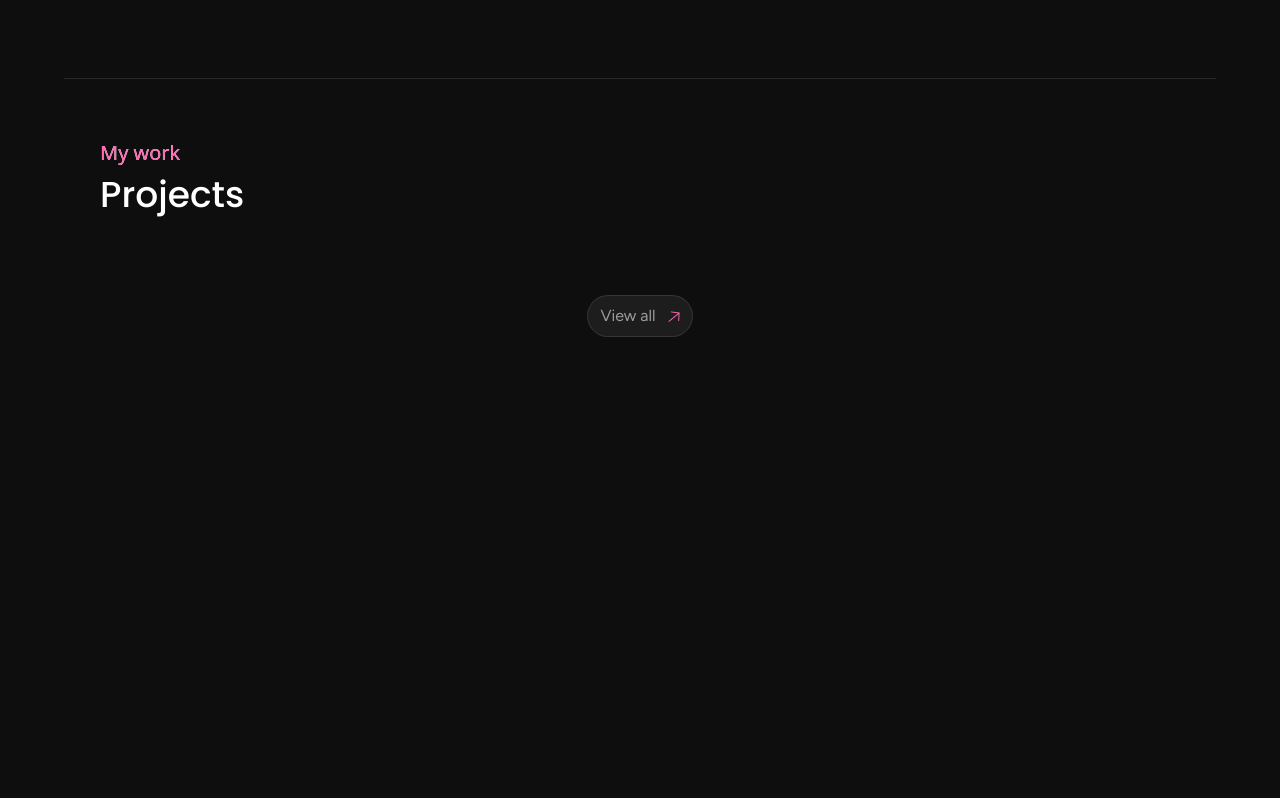
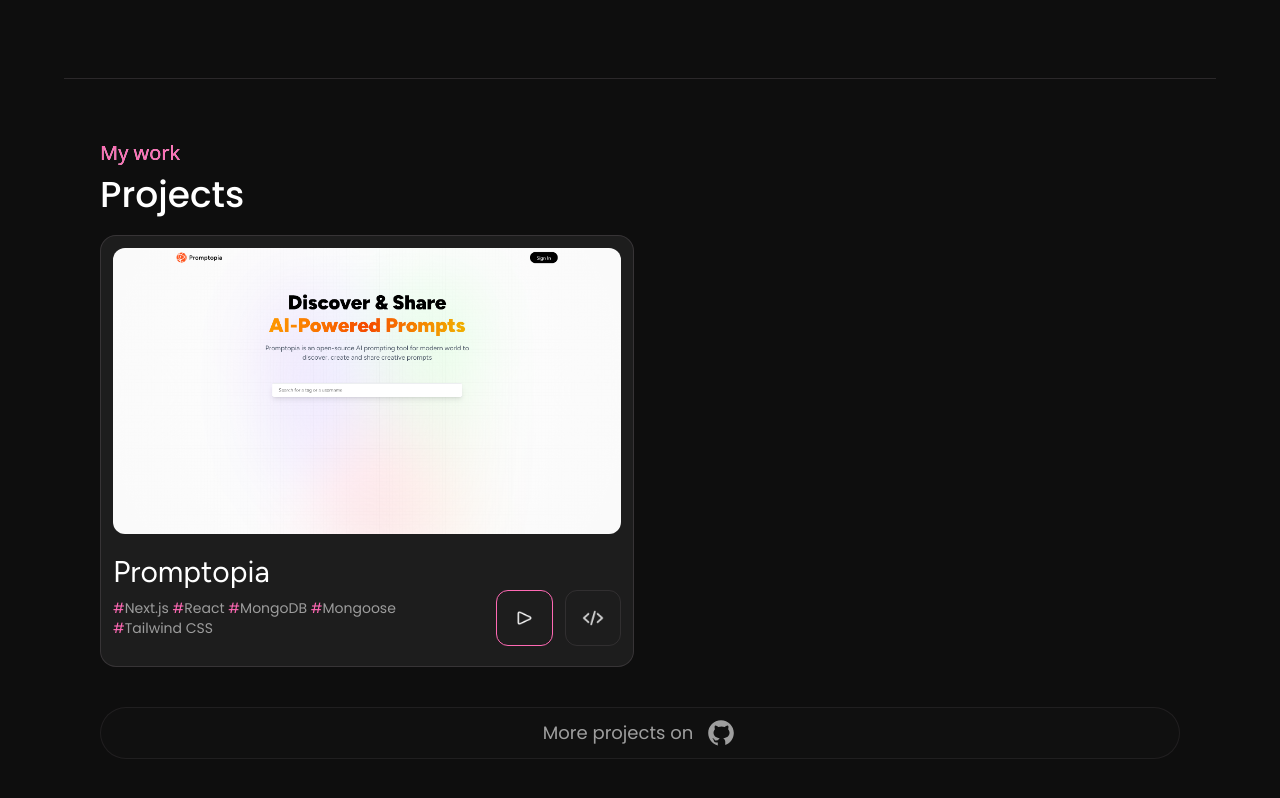
Before and after one commit to lay2ss/portfolio, a React (Vite) app: page /#home in a window 1280 px wide. Shown: the part 906-1704 px from the top of the page. Before the commit the page ends 1283 px from the top, so only its background shows below. Built offline with nearby package versions, Linux system fonts and the light colour scheme.

Commit message:
add section

```diff
--- a/src/components/ProjectsCard.jsx
+++ b/src/components/ProjectsCard.jsx
@@ -1,22 +1,21 @@
-const ProjectsCard = ({image, tools, header, desc}) => {
+const ProjectsCard = ({image, tools, header}) => {
   return (
     <>
     <div className="card-border p-3">
         <div className="flex justify-center">
-            <img src={image} alt="project image" className="object-cover"/>
+            <img src={image}  alt="project image" className="object-cover rounded-xl hover:scale-105 transition-transform duration-300 cursor-pointer"/>
         </div>
-        <p className="poppins-400 mt-4 border-t-1 border-b-1 btn-border p-1">{tools}</p>
-        <h2 className="mt-2 figtree-400">{header}</h2>
-        <p className="mt-2 mb-3 poppins-400">{desc}</p>
-        <div className="flex gap-5">
-            <button className="btn-card p-2 figtree-400">
-                <span>LIVE</span>
+        <h2 className="mt-5 figtree-400">{header}</h2>
+        <div className="flex gap-7 justify-between items-center mb-2">
+        <p className="poppins-400 text-sm">{tools}</p>
+        <div className="flex gap-3 h-min">
+            <button className="btn-card p-4 figtree-400 rounded-xl min-w-14 min-h-14">
                 <img className="h-min" src="/assets/live.png" alt="code icon" />
             </button>
-            <button className="btn-card-sec figtree-400">
-                <p>CODE</p>
+            <button className="btn-card-sec figtree-400 p-4 rounded-xl min-w-14 min-h-14">
                 <img className="h-min" src="/assets/code.png" alt="code icon" />
             </button>
+        </div>
         </div>
     </div>
     </>
--- a/src/components/ProjectsSection.jsx
+++ b/src/components/ProjectsSection.jsx
@@ -42,31 +42,13 @@ const ProjectsSection = () => {
     });
   }, []);
 
-  const handleMouseEnter = (i) => {
-    gsap.to(cardsRef.current[i], {
-      scale: 1.03,
-      y: -20,
-      zIndex: 10,
-      duration: 0.6,
-      ease: 'power3.out',
-    });
-  };
-
-  const handleMouseLeave = (i) => {
-    gsap.to(cardsRef.current[i], {
-      scale: 1,
-      y: 0,
-      zIndex: 1,
-      duration: 0.6,
-      ease: 'power3.out',
-    });
-  };
   function capitalize(str) {
     return str.charAt(0).toUpperCase() + str.slice(1).toLowerCase();
 }
 
   return (
-    <section className="wrapper h-auto mt-10 md:mt-15" id="projects" ref={projectsRef}>
+    <section className="h-auto mt-10 md:mt-15" id="projects" ref={projectsRef}>
+      <div className='wrapper'>
         <div className='section-wrapper'>
             <ShinyText
               text={t("work")}
@@ -75,31 +57,31 @@ const ProjectsSection = () => {
               className='text-lg md:text-xl mb-2'
             />
             <h1 className='poppins-500'><span className='accent tracking-widest'></span>{capitalize(t("projects"))}</h1>
-          <div className='mt-10 grid grid-cols-1 sm:grid-cols-2 lg:grid-cols-3 gap-3 mx-auto'>
+          <div className='mt-5 grid grid-cols-1 md:grid-cols-2 gap-3 mx-auto p-3 md:p-0'>
             {(language === 'en' ? projectsDataEn : projectsDataPt).map((item, index) => (
             <div
             key={item.id}
             ref={el => cardsRef.current[index] = el}
-            onMouseEnter={() => handleMouseEnter(index)}
-            onMouseLeave={() => handleMouseLeave(index)}>
-              {/* <ProjectsCard
+          >
+              <ProjectsCard
               image = {item.image}
               tools = {item.tools.map((item, index) => (<span key={index}> <span className='accent'>#</span>{item}</span>))}
               header = {item.header}
-              desc = {item.desc}
-              /> */}
+              />
             </div>
             ))}
           </div>
-          <div className='flex justify-center py-10'>
-            <button className='btn-arrow3 figtree-400 cursor-pointer'>
-              <p>{t("ctaPjc")}</p>
+          <div className='flex py-10 w-full'>
+            <button className='btn-project figtree-400 cursor-pointer w-full justify-center'>
+              <span className='text-white poppins-400 md:text-lg'>{t("ctaPjc")}</span>
               <div className=''>
-                <img src="/assets/arrow3.png" alt="" className='w-min h-min arrow3' />
+                <img src="/assets/github_icon.svg" alt="github icon" className='w-min h-min' />
               </div>
             </button>
           </div>
         </div>
+      </div>
+        <span className="gray-bg h-[1px] block w-[90%] mx-auto"/>
     </section>
   )
 }
--- a/src/data/projectsData.js
+++ b/src/data/projectsData.js
@@ -2,7 +2,6 @@ export const projectsDataEn = [
     {
         id: 1,
         header: 'Promptopia',
-        desc: 'Next.js platform where creators can share AI-powered ideas.',
         tools: ['Next.js', 'React', 'MongoDB', 'Mongoose', 'Tailwind CSS'],
         image: '/assets/promptopia.png'
     }
@@ -11,7 +10,6 @@ export const projectsDataPt = [
     {
         id: 1,
         header: 'Promptopia',
-        desc: 'Plataforma Next.js onde criadores podem compartilhar ideias impulsionadas por inteligência artificial.',
         tools: ['Next.js', 'React', 'MongoDB', 'Mongoose', 'Tailwind CSS'],
         image: '/assets/promptopia.png'
     }
--- a/src/index.css
+++ b/src/index.css
@@ -76,20 +76,21 @@ html {
     background-color: var(--pink);
 }
 .btn-card{
-  @apply text-white border-1 rounded-sm tracking-wider h-10 cursor-pointer text-sm flex gap-2 items-center;
+  @apply border-1 cursor-pointer flex items-center;
   border-color: var(--pink);
 }
 .btn-card:hover{
   background-color: var(--pink);
 }
 .btn-card-sec{
-  @apply text-white border-1 rounded-sm tracking-wider h-10 cursor-pointer text-sm p-2 flex gap-2 items-center;
+  @apply border-1 cursor-pointer  flex  items-center opacity-80;
   border-color: var(--border-color);
 }
 .btn-border{
   border-color: var(--border-color);
 }
 .btn-card-sec:hover{
+  @apply opacity-100;
   background-color: var(--border-color);
 }
 .btn:hover, .arrow2:hover{
@@ -161,27 +162,22 @@ p{
   background-color: var(--background);
   transform: translate(-50%, -50%);
 }
-.btn-arrow3{
-  @apply  border rounded-full flex items-center gap-3 px-3 py-2;
+.btn-project{
+  @apply  border rounded-full flex items-center gap-3 px-3 py-2 h-13 opacity-60;
   border: 1px solid var(--border-color);
+  background-color: var(--card-background);
+}
+.btn-project:hover{
+  @apply opacity-100;
   background-color: var(--background);
-}
-.arrow3{
-  transition: transform 0.3s ease;
-}
-.btn-arrow3:hover{
-  background-color: var(--border-color);
-}
-.btn-arrow3:hover .arrow3{
-  transform: rotate(40deg);
 }
 .btn-card:hover .arrow3{
   transform: rotate(40deg);
 }
 .card-border{
-  @apply border;
+  @apply border rounded-2xl;
   border-color: var(--border-color);
-  background-color: var(--background)
+  background-color: var(--background);
 }
 .icon-card{
   @apply border w-fit rounded-xl p-3 cursor-pointer;
--- a/src/locales/en/translation.json
+++ b/src/locales/en/translation.json
@@ -7,7 +7,7 @@
   "about": "ABOUT",
   "contact": "CONTACT",
   "cta": "LET'S TALK",
-  "ctaPjc": "View all",
+  "ctaPjc": "More projects on",
   "skillsTittle": "What I do?",
   "work": "My work"
 }
--- a/src/locales/pt/translation.json
+++ b/src/locales/pt/translation.json
@@ -7,7 +7,7 @@
   "contact": "CONTATO",
   "about": "SOBRE",
   "cta": "MENSAGEM",
-  "ctaPjc": "Ver todos",
+  "ctaPjc": "Mais projetos no",
   "skillsTittle": "O que eu faço?",
   "work": "Meu trabalho"
 }
```
Also changed, not shown: public/assets/code.png, public/assets/live.png.
